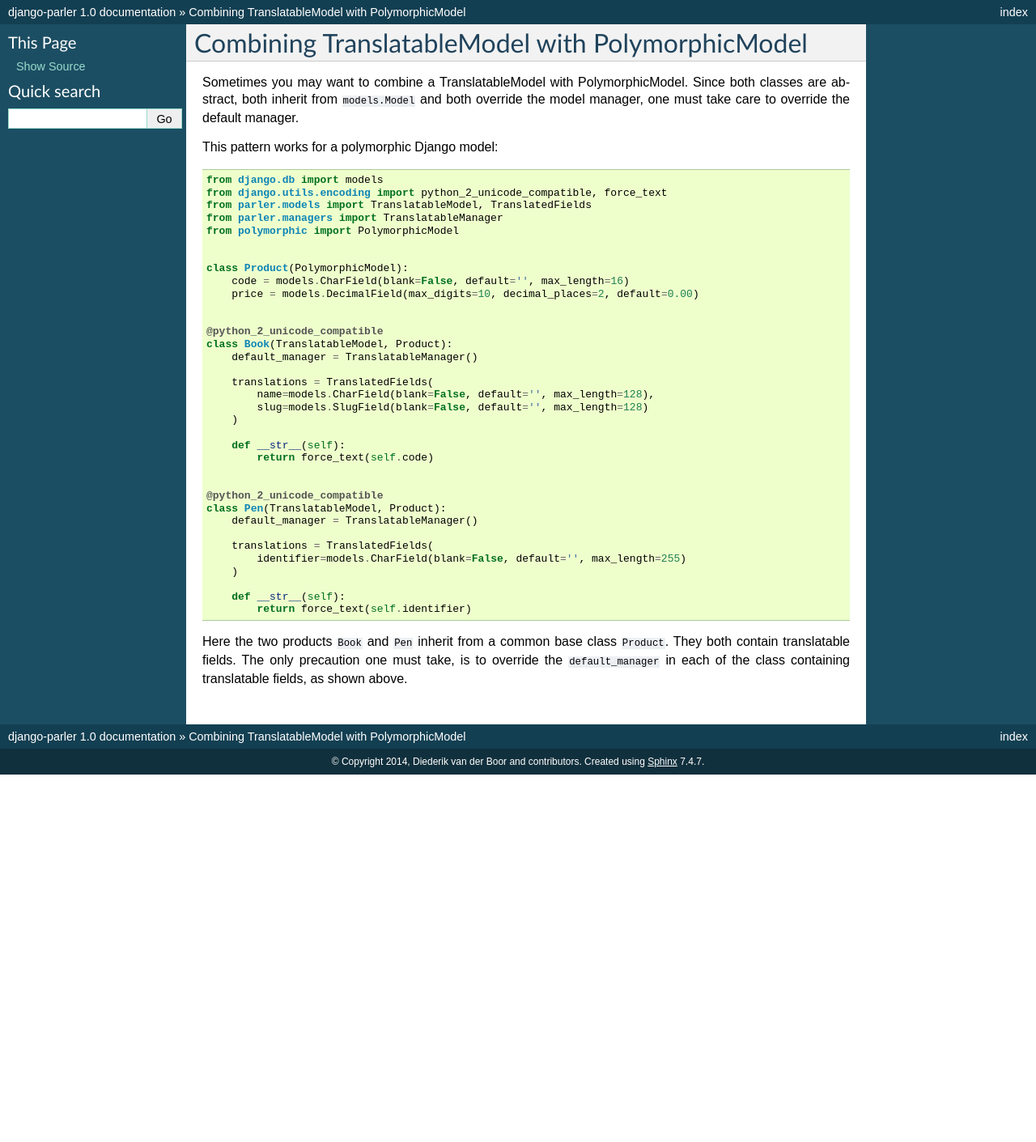
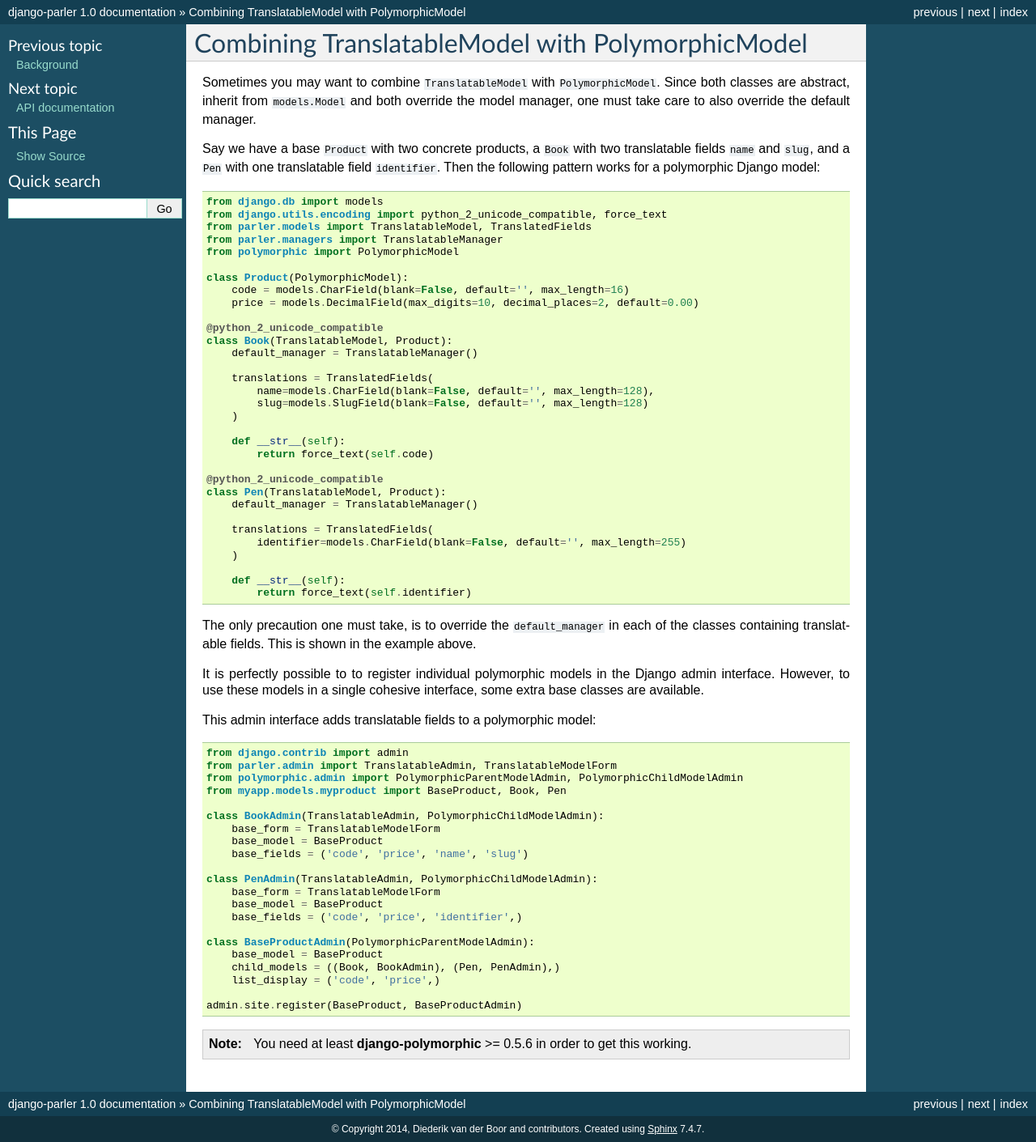
Before and after one commit to django-parler/django-parler, a Sphinx documentation site: the page built from docs/polymorphicmodel.rst, in a window 1280 px wide. Shown: the whole page at 81% size. Built offline with Sphinx 7.4.7, drawn with Linux system fonts in a browser that asks for light colours; before the commit the page ends 957 px from its top, so only the background shows below that.

Commit message:
Added admin for mixed polymorphic/translatable model

```diff
--- a/docs/index.rst
+++ b/docs/index.rst
@@ -36,7 +36,7 @@ In depth topics
    advanced
    compatibility
    background
-
+   polymorphicmodel
 
 API documentation
 -----------------
--- a/docs/polymorphicmodel.rst
+++ b/docs/polymorphicmodel.rst
@@ -1,11 +1,13 @@
 Combining TranslatableModel with PolymorphicModel
 =================================================
 
-Sometimes you may want to combine a TranslatableModel with PolymorphicModel. Since both classes
-are abstract, both inherit from ``models.Model`` and both override the model manager, one must take
-care to override the default manager.
+Sometimes you may want to combine ``TranslatableModel`` with ``PolymorphicModel``. Since both
+classes are abstract, inherit from ``models.Model`` and both override the model manager, one must
+take care to also override the default manager.
 
-This pattern works for a polymorphic Django model:
+Say we have a base ``Product`` with two concrete products, a ``Book`` with two translatable fields
+``name`` and ``slug``, and a ``Pen`` with one translatable field ``identifier``. Then the following
+pattern works for a polymorphic Django model:
 
 .. code-block:: python
 
@@ -15,11 +17,9 @@ This pattern works for a polymorphic Django model:
 	from parler.managers import TranslatableManager
 	from polymorphic import PolymorphicModel
 
-
 	class Product(PolymorphicModel):
 	    code = models.CharField(blank=False, default='', max_length=16)
 	    price = models.DecimalField(max_digits=10, decimal_places=2, default=0.00)
-
 
 	@python_2_unicode_compatible
 	class Book(TranslatableModel, Product):
@@ -33,7 +33,6 @@ This pattern works for a polymorphic Django model:
 	    def __str__(self):
 	        return force_text(self.code)
 
-
 	@python_2_unicode_compatible
 	class Pen(TranslatableModel, Product):
 	    default_manager = TranslatableManager()
@@ -45,6 +44,36 @@ This pattern works for a polymorphic Django model:
 	    def __str__(self):
 	        return force_text(self.identifier)
 
-Here the two products ``Book`` and ``Pen`` inherit from a common base class ``Product``. They both
-contain translatable fields. The only precaution one must take, is to override the
-``default_manager`` in each of the class containing translatable fields, as shown above.
+The only precaution one must take, is to override the ``default_manager`` in each of the classes
+containing translatable fields. This is shown in the example above.
+
+It is perfectly possible to to register individual polymorphic models in the Django admin interface.
+However, to use these models in a single cohesive interface, some extra base classes are available.
+
+This admin interface adds translatable fields to a polymorphic model:
+
+.. code-block:: python
+
+	from django.contrib import admin
+	from parler.admin import TranslatableAdmin, TranslatableModelForm
+	from polymorphic.admin import PolymorphicParentModelAdmin, PolymorphicChildModelAdmin
+	from myapp.models.myproduct import BaseProduct, Book, Pen
+
+	class BookAdmin(TranslatableAdmin, PolymorphicChildModelAdmin):
+	    base_form = TranslatableModelForm
+	    base_model = BaseProduct
+	    base_fields = ('code', 'price', 'name', 'slug')
+
+	class PenAdmin(TranslatableAdmin, PolymorphicChildModelAdmin):
+	    base_form = TranslatableModelForm
+	    base_model = BaseProduct
+	    base_fields = ('code', 'price', 'identifier',)
+
+	class BaseProductAdmin(PolymorphicParentModelAdmin):
+	    base_model = BaseProduct
+	    child_models = ((Book, BookAdmin), (Pen, PenAdmin),)
+	    list_display = ('code', 'price',)
+
+	admin.site.register(BaseProduct, BaseProductAdmin)
+
+.. note:: You need at least **django-polymorphic** >= 0.5.6 in order to get this working.
```
